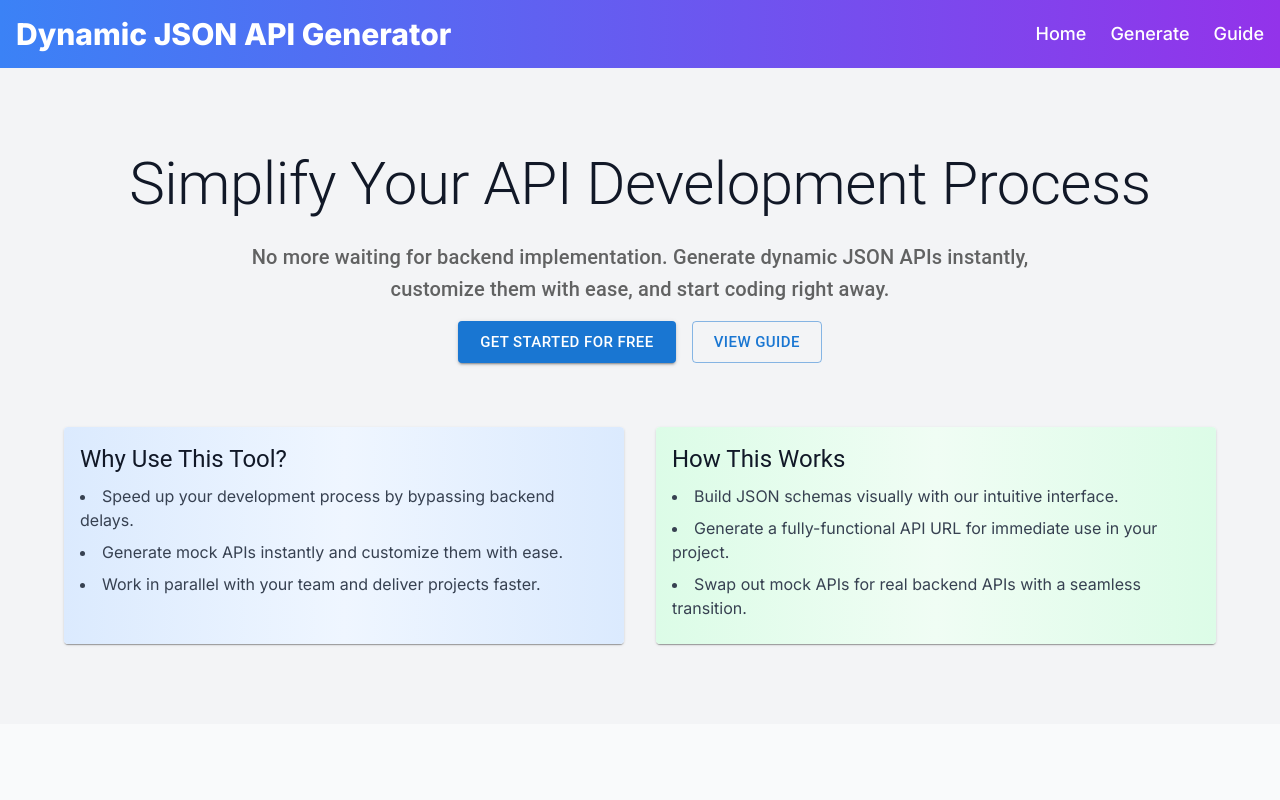
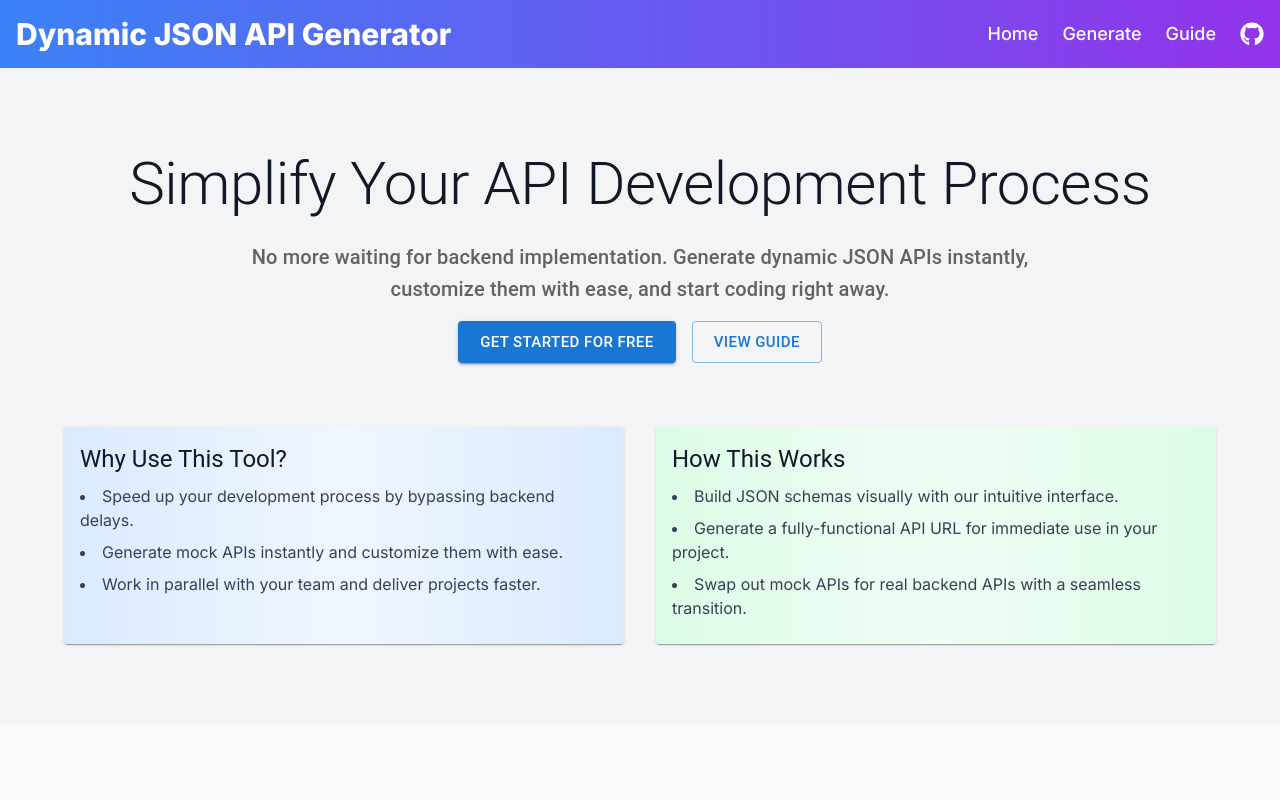
Before and after one commit to HtetKo510217/dynamic-json-api-generator-platform, a Next.js app: page / in a window 1280 px wide. Shown: the top 800 px of the page. Built offline with nearby package versions, Linux system fonts and the light colour scheme.

Commit message:
feat : add github project link

```diff
--- a/components/Footer.tsx
+++ b/components/Footer.tsx
@@ -21,7 +21,7 @@ const Footer: React.FC = () => {
           <a href="https://www.linkedin.com/in/htetko510217/" target="_blank" rel="noopener noreferrer" aria-label="LinkedIn">
             <FaLinkedin size={24} className="text-white hover:text-gray-400" />
           </a>
-          <a href="https://github.com/htetko510217" target="_blank" rel="noopener noreferrer" aria-label="GitHub">
+          <a href="https://github.com/HtetKo510217/dynamic-json-api-generator-platform" target="_blank" rel="noopener noreferrer" aria-label="GitHub">
             <FaGithub size={24} className="text-white hover:text-gray-400" />
           </a>
         </div>
--- a/components/Header.tsx
+++ b/components/Header.tsx
@@ -4,6 +4,7 @@ import React from "react";
 import Link from "next/link";
 import { Button } from "@mui/material";
 // import { signIn, signOut, useSession } from "next-auth/react";
+import { FaGithub } from 'react-icons/fa';
 
 const Header: React.FC = () => {
   // const { data: session } = useSession();
@@ -24,6 +25,9 @@ const Header: React.FC = () => {
           <Link href="/guide" className="text-white text-lg font-medium hover:text-gray-200 transition duration-300">
             Guide
           </Link>
+          <a href="https://github.com/HtetKo510217/dynamic-json-api-generator-platform" target="_blank" rel="noopener noreferrer" aria-label="GitHub">
+            <FaGithub size={24} className="text-white hover:text-gray-400" />
+          </a>
         </nav>
         {/* <nav className="flex items-center space-x-4">
           {session ? (
```
